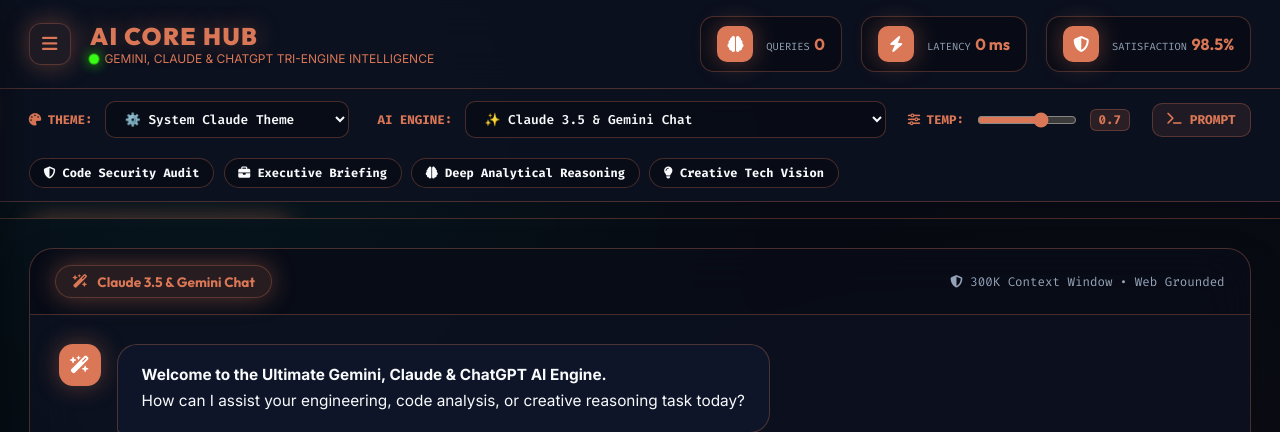
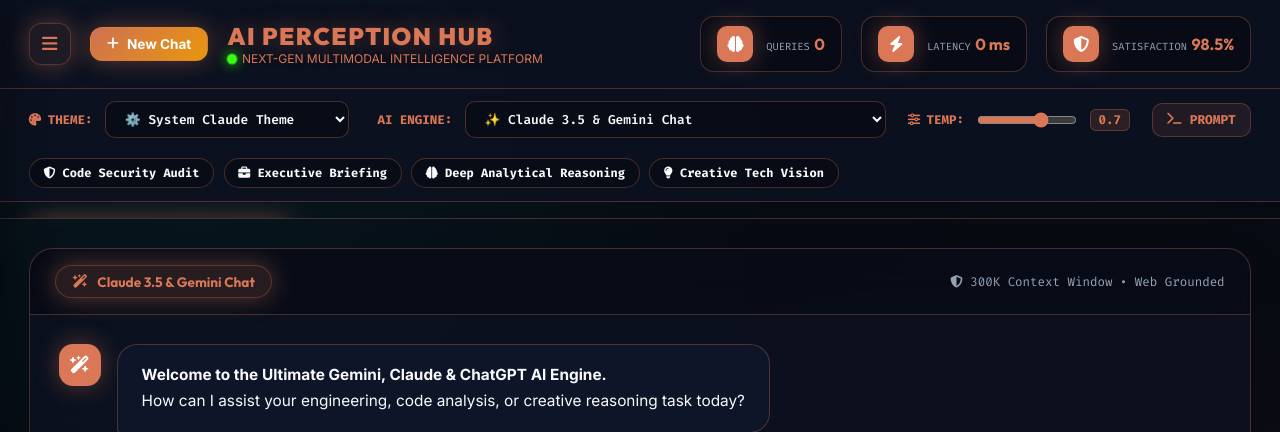
Before and after one commit to Shafaisalnawazkhan/ai-chatbot, a Django app: page / in a window 1280 px wide. Shown: the top 432 px of the page. Run offline with Django 5.2, Linux system fonts and the light colour scheme; data comes from the database, SQL or seed files in the repository; data that the repository does not hold is empty.

Commit message:
Fix header title to AI PERCEPTION HUB and add top New Chat button

```diff
--- a/myproject/rd/templates/index.html
+++ b/myproject/rd/templates/index.html
@@ -3,7 +3,7 @@
 <head>
     <meta charset="UTF-8">
     <meta name="viewport" content="width=device-width, initial-scale=1.0">
-    <title>AI CORE — Ultimate Gemini, Claude & ChatGPT Engine</title>
+    <title>AI PERCEPTION HUB — Next-Gen Multimodal Intelligence Platform</title>
     <link rel="icon" type="image/png" href="/ai-logo/">
     <!-- Google Fonts & FontAwesome -->
     <link rel="preconnect" href="https://fonts.googleapis.com">
@@ -403,6 +403,29 @@
             background: var(--claude-accent);
             color: var(--bg-dark);
             transform: scale(1.05);
+        }
+
+        .new-chat-header-btn {
+            background: var(--user-bubble);
+            border: 1px solid var(--card-border);
+            padding: 0.5rem 1rem;
+            border-radius: 12px;
+            cursor: pointer;
+            display: flex;
+            align-items: center;
+            gap: 0.5rem;
+            font-family: 'Outfit', sans-serif;
+            font-weight: 700;
+            font-size: 0.85rem;
+            color: white;
+            box-shadow: var(--theme-glow);
+            transition: all 0.25s ease;
+            white-space: nowrap;
+        }
+
+        .new-chat-header-btn:hover {
+            transform: translateY(-2px) scale(1.03);
+            opacity: 0.95;
         }
 
         .brand-title-box h1 {
@@ -1451,10 +1474,13 @@
             <!-- TOP HEADER BANNER -->
             <div class="top-header">
                 <div class="brand-section">
-                    <button class="toggle-sidebar-btn" onclick="toggleSidebar()"><i class="fa-solid fa-bars"></i></button>
+                    <button class="toggle-sidebar-btn" onclick="toggleSidebar()" title="Toggle Sidebar"><i class="fa-solid fa-bars"></i></button>
+                    <button class="new-chat-header-btn" onclick="startNewSession()" title="Start New Chat">
+                        <i class="fa-solid fa-plus"></i> <span>New Chat</span>
+                    </button>
                     <div class="brand-title-box">
-                        <h1 id="header-session-title">AI CORE HUB</h1>
-                        <p><span class="live-dot"></span> <span id="header-session-desc">GEMINI, CLAUDE & CHATGPT TRI-ENGINE INTELLIGENCE</span></p>
+                        <h1 id="header-session-title">AI PERCEPTION HUB</h1>
+                        <p><span class="live-dot"></span> <span id="header-session-desc">NEXT-GEN MULTIMODAL INTELLIGENCE PLATFORM</span></p>
                     </div>
                 </div>
                 <div class="analytics-bar">
@@ -1742,8 +1768,8 @@
                         <p>Write an optimized asynchronous worker pool in Python.</p>
                     </div>
                 </div>`;
-            document.getElementById('header-session-title').innerText = 'AI CORE HUB';
-            document.getElementById('header-session-desc').innerText = 'NEW CONVERSATION SESSION';
+            document.getElementById('header-session-title').innerText = 'AI PERCEPTION HUB';
+            document.getElementById('header-session-desc').innerText = 'NEXT-GEN MULTIMODAL INTELLIGENCE PLATFORM';
             showToast("Started New Chat Session");
         }
 
@@ -1858,8 +1884,8 @@
         async function openChatSession(sessionId, title, desc) {
             window.currentSessionId = sessionId;
             switchNavTab('chat');
-            document.getElementById('header-session-title').innerText = title || 'CHAT SESSION';
-            document.getElementById('header-session-desc').innerText = desc || 'AI SESSION CONVERSATION';
+            document.getElementById('header-session-title').innerText = 'AI PERCEPTION HUB';
+            document.getElementById('header-session-desc').innerText = title ? `ACTIVE SESSION: ${title.toUpperCase()}` : 'AI SESSION CONVERSATION';
 
             const chatMessages = document.getElementById('chat-messages');
             chatMessages.innerHTML = '';
@@ -2086,8 +2112,8 @@
                 document.getElementById(loadingId).remove();
 
                 if (data.session_title) {
-                    document.getElementById('header-session-title').innerText = data.session_title;
-                    document.getElementById('header-session-desc').innerText = data.session_description;
+                    document.getElementById('header-session-title').innerText = 'AI PERCEPTION HUB';
+                    document.getElementById('header-session-desc').innerText = `ACTIVE SESSION: ${data.session_title.toUpperCase()}`;
                 }
 
                 const rawReply = data.response || 'Task complete';
```
